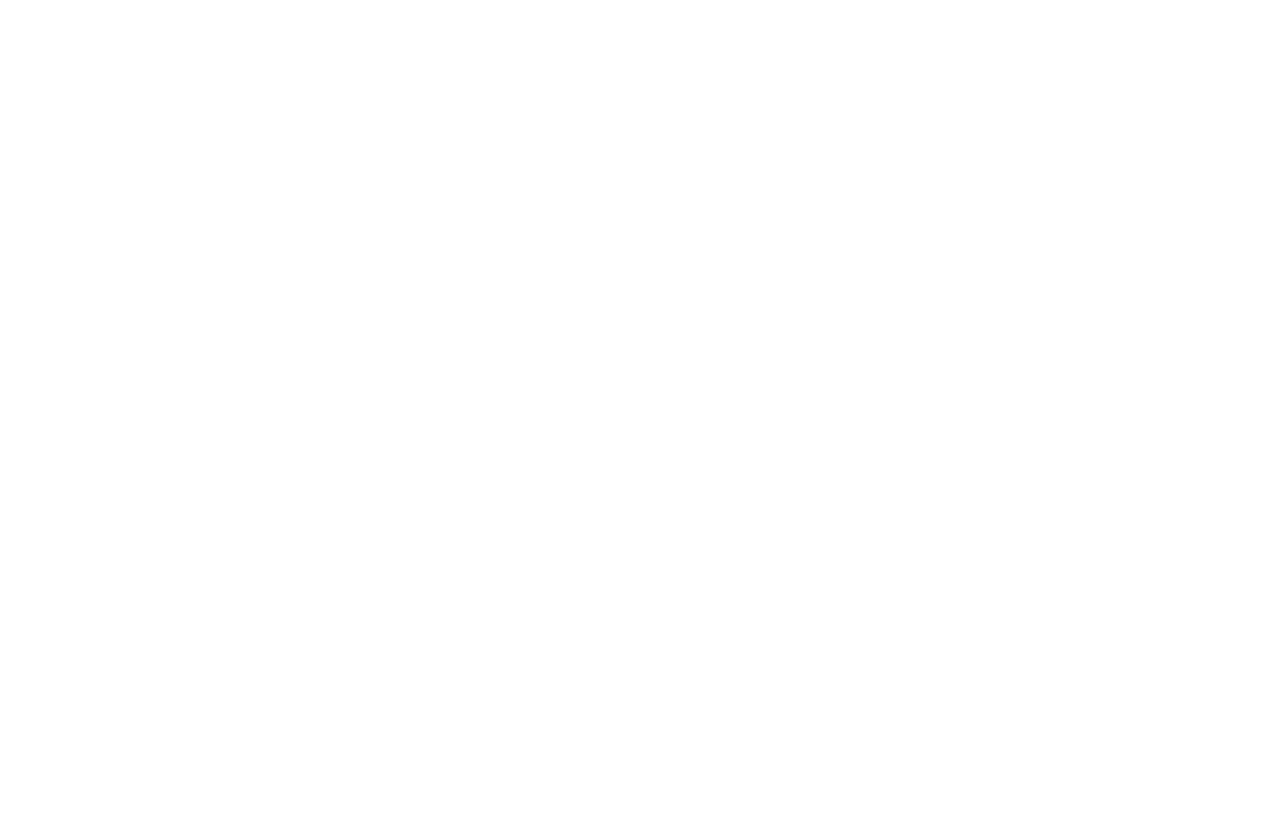
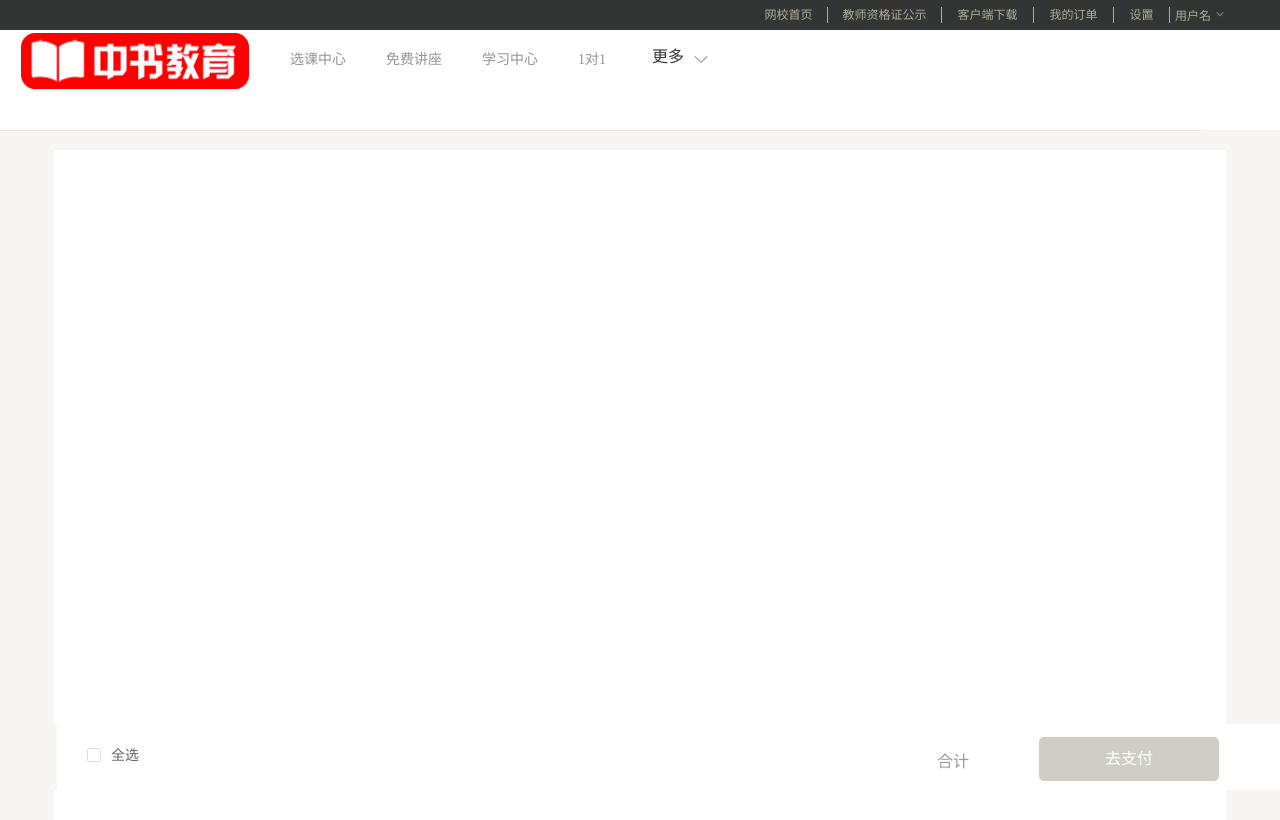
Before and after one commit to Velocityy1997/xueersi-project, a Vue app: page /shoppingcart in a window 1280 px wide. Shown: the top 820 px of the page. Built offline with nearby package versions, Linux system fonts and the light colour scheme.

Commit message:
1120shoppingcart

```diff
--- a/src/pages/myorder.vue
+++ b/src/pages/myorder.vue
@@ -2,7 +2,7 @@
   <div style="background-color:#F6F5F4">
     <!-- 引入头部 -->
 
-<top/>
+    <top />
 
     <!-- 导航栏 -->
     <div class="headcontent" style="width:100% ; height:60px; background-color: #FF010A">
@@ -12,7 +12,9 @@
         mode="horizontal"
         @select="handleSelect"
       >
-  <el-menu-item >西安中书教育</el-menu-item>
+        <div class="zhongshujiaoyu">
+           <img src="../images/logo.jpg" alt="">
+        </div>
         <el-menu-item index="1">学习中心</el-menu-item>
         <el-submenu index="2">
           <template slot="title">我的试题</template>
@@ -23,11 +25,13 @@
 
         <el-menu-item index="4">我的应用</el-menu-item>
       </el-menu>
-
     </div>
 
     <!-- 主体内容 -->
-<div class="myorder-content" style="width:90% ; height:800px; background-color:white; margin:auto; margin-top:20px;padding:10px">
+    <div
+      class="myorder-content"
+      style="width:90% ; height:800px; background-color:white; margin:auto; margin-top:20px;padding:10px"
+    >
       <div class="zhanghuzhongxin">订单中心</div>
       <!-- Tab插件 -->
       <el-tabs :tab-position="tabPosition" style="height: 270px;">
@@ -40,7 +44,6 @@
             <el-tab-pane label="未完成 " name="third">未完成</el-tab-pane>
             <el-tab-pane label="待支付" name="fourth">待支付</el-tab-pane>
             <el-tab-pane label="已取消" name="fifth">已取消</el-tab-pane>
-
           </el-tabs>
         </el-tab-pane>
         <el-tab-pane label="我的发票">
@@ -58,106 +61,104 @@
         <el-tab-pane label="第三方绑定">
           <span class="dingdan">第三方绑定</span>
         </el-tab-pane>
-
-
-
-
-
       </el-tabs>
-
-
     </div>
-
-
-
-
   </div>
 </template>
 
 <script>
-import top from '../components/top'
+import top from "../components/top";
 export default {
   data() {
     return {
-        tabPosition: 'left'
+      tabPosition: "left"
     };
   },
   components: {
     top
   }
-}
-
+};
 </script>
 
 <style>
-.el-menu{
-    width: 90%;
+.el-menu {
+  width: 93%;
   height: 60px;
   margin: auto;
-    background-color:#FF010A;
-    color:white;
-
+  background-color: #ff010a;
+  color: white;
 }
-.el-menu-item{
+.el-menu-item {
   font-size: 16px;
   color: white;
   cursor: pointer;
 }
-.el-menu--horizontal>.el-menu-item {
-    color:white;
+.el-menu--horizontal > .el-menu-item {
+  color: white;
   border: none;
 }
-.el-tabs__item{
+.el-tabs__item {
   height: 45px;
 }
-.el-menu--horizontal>.el-submenu .el-submenu__title{
+.el-menu--horizontal > .el-submenu .el-submenu__title {
   font-size: 16px;
   color: white;
   cursor: pointer;
 }
-.el-menu-item:hover{
+.el-menu-item:hover {
   background-color: white;
-    color: #FF010A;
+  color: #ff010a;
 }
-.el-submenu__title:hover{
+.el-submenu__title:hover {
   background-color: white;
-    color: #FF010A;
+  color: #ff010a;
 }
-.el-tabs__item.is-active{
-    color: #FF010A;
+.el-tabs__item.is-active {
+  color: #ff010a;
 }
-.zhanghuzhongxin{
-    width:150px;
-    height:30px;
-    margin:15px;
+.zhanghuzhongxin {
+  width: 150px;
+  height: 30px;
+  margin: 15px;
   text-indent: 16px;
   color: #666;
 }
-.wodeziliao{
-    width:150px;
-    height:30px;
-    margin:0px;
-    font-size:14px;
+.wodeziliao {
+  width: 150px;
+  height: 30px;
+  margin: 0px;
+  font-size: 14px;
   text-indent: 35px;
   cursor: pointer;
 }
-.el-tabs .el-tab-pane .dingdan{
+.el-tabs .el-tab-pane .dingdan {
   width: 1000px;
   height: 42px;
   margin-left: 15px;
   line-height: 42px;
   color: #666;
-
 }
-.el-tabs__item:hover{
-    color:#FF010A
+.el-menu .el-menu-item img{
+    width: 230px;
+    height: 60px;
+    text-align: center
 }
-.dingdanlist{
+.el-tabs__item:hover {
+  color: #ff010a;
+}
+.dingdanlist {
   margin-left: 16px;
   margin-top: 0px;
-
 }
-.dingdanlist:eq(0){
-    color: #FF010A;
+.dingdanlist:eq(0) {
+  color: #ff010a;
+}
+.zhongshujiaoyu{
+    width: 230px;
+    height: 58px;
+    padding-top: 2px;
+    background-color: #ff010a;
+    float: left;
+    margin-right: 12px;
 }
 </style>
--- /dev/null
+++ b/src/pages/shoppingcart.vue
@@ -0,0 +1,182 @@
+<template>
+  <div style="background-color:#F6F5F4">
+    <!-- 引入头部 -->
+    <top />
+    <!-- 导航栏 -->
+    <div class="headcontent" style="width:100% ; height:100px; background-color: white">
+      <el-menu
+        :default-active="activeIndex2"
+        class="el-menu-demo"
+        mode="horizontal"
+        @select="handleSelect"
+      >
+        <el-menu-item>
+            <img src="../images/logo.png" alt="">
+        </el-menu-item>
+        <el-menu-item index="1">选课中心</el-menu-item>
+        <el-menu-item index="2">免费讲座</el-menu-item>
+
+        <el-menu-item index="3">学习中心</el-menu-item>
+        <el-menu-item index="4">1对1</el-menu-item>
+
+       <el-menu-item index="3">
+           <el-dropdown >
+  <span class="el-dropdown-link">
+    更多<i class="el-icon-arrow-down el-icon--right"></i>
+  </span>
+  <el-dropdown-menu slot="dropdown" >
+    <el-dropdown-item>编程社区</el-dropdown-item>
+
+    <el-dropdown-item >逛书城</el-dropdown-item>
+    <el-dropdown-item disabled>学社团</el-dropdown-item>
+     <el-dropdown-item disabled>写代码</el-dropdown-item>
+
+    <el-dropdown-item disabled>小组汇</el-dropdown-item>
+  </el-dropdown-menu>
+</el-dropdown>
+
+
+           </el-menu-item>
+
+      </el-menu>
+    </div>
+<!-- 主体内容 -->
+    <div
+      class="myorder-content"
+      style="width:90% ; height:800px; background-color:white; margin:auto; margin-top:20px;padding:10px"
+    >
+    </div>
+
+
+    <!-- 底部付款定位 -->
+    <div class="qzf">
+      <div class="quzhifu">
+        <div class="qxbtn">
+          <el-checkbox
+            :indeterminate="isIndeterminate"
+            v-model="checkAll"
+            @change="handleCheckAllChange"
+          >全选</el-checkbox>
+          <div style="margin: 15px 0;"></div>
+          <el-checkbox-group v-model="checkedCities" @change="handleCheckedCitiesChange">
+            <el-checkbox v-for="city in cities" :label="city" :key="city">{{city}}</el-checkbox>
+          </el-checkbox-group>
+        </div>
+
+        <p>合计</p>
+        <div class="quzhifu_fukuan">去支付</div>
+      </div>
+    </div>
+  </div>
+</template>
+
+<script>
+import top from "../components/top";
+export default {
+    data:{
+
+    },
+  components: {
+    top
+  }
+};
+</script>
+
+<style>
+* {
+  margin: 0px;
+  padding: 0px;
+}
+.qzf {
+  width: 100%;
+  height: 66px;
+  background-color: #f6f5f4;
+  position: fixed;
+  bottom: 10px;
+}
+.quzhifu {
+  width: 1235px;
+  height: 66px;
+  margin-bottom: 0px;
+  background-color: white;
+  margin-left: 57px;
+}
+.quzhifu p {
+  font-size: 16px;
+  color: #999;
+  float: left;
+  margin-left: 790px;
+  margin-top: 24px;
+}
+.quzhifu .quzhifu_fukuan {
+  width: 180px;
+  height: 44px;
+  background-color: #d0cdc7;
+  color: white;
+  position: relative;
+  left: 70px;
+  top: 13px;
+  float: left;
+  border-radius: 5px;
+  text-align: center;
+  line-height: 44px;
+  cursor: pointer;
+}
+.quzhifu .qxbtn {
+  width: 60px;
+  height: 30px;
+  margin-left: 30px;
+  margin-top: 22px;
+  float: left;
+}
+.el-menu {
+  width: 94%;
+  height: 100px;
+  margin: auto;
+  background-color: white;
+  color: #333;
+}
+.el-menu-item {
+  font-size: 16px;
+  color: #333;
+  cursor: pointer;
+}
+.el-menu.el-menu--horizontal{
+    border-bottom: none;
+}
+.el-menu--horizontal > .el-menu-item {
+  height: 100px;
+  line-height: 100px;
+  color: #333;
+  border: none;
+}
+.el-menu--horizontal > .el-submenu .el-submenu__title {
+    height: 100px;
+  line-height: 100px;
+  font-size: 16px;
+  color: #333;
+  cursor: pointer;
+}
+.el-menu--horizontal>.el-menu-item:not(.is-disabled):hover {
+  color:#ff010a;
+
+}
+.el-submenu__title:hover {
+  color:#ff010a;
+
+}
+.el-menu-item .el-dropdown{
+    margin-top: -8px;
+    margin-left: 6px;
+    font-size: 16px;
+    color: #333;
+}
+.el-menu .el-menu-item img{
+    width: 230px;
+    height: 59px;
+    text-align: center
+}
+.el-menu-item .el-dropdown:hover{
+    color:#ff010a
+}
+</style>
--- a/src/pages/test.vue
+++ /dev/null
@@ -1,53 +0,0 @@
-<template>
-  <div>
-      <div :class="n==1?class1:class2" @click="btn(1)">登录</div>
-      <div :class="n==2?class1:class2" @click="btn(2)">注册</div>
-      <div v-if="n==1" class="twomenu">
-          我是登录页面
-      </div>
-      <div v-if="n==2" class="twomenu">
-          我是注册页面
-      </div>
-  </div>
-</template>
-
-<script>
-export default {
-    data() {
-        return {
-            class1:'choose CActive',
-            class2:'choose',
-            n:1,
-        }
-    },
-    methods: {
-        btn(item){
-            this.n=item;
-        }
-    },
-}
-</script>
-
-<style>
-.choose{
-    width: 100px;
-    height: 40px;
-    text-align: center;
-    line-height: 40px;
-    background-color: greenyellow;
-    border-radius: 5px;
-    float: left;
-}
-.CActive{
-background-color: red;
-color: white;
-}
-.twomenu{
-    clear: both;
-    width: 200px;
-    height: 200px;
-    border:4px solid red;
-    border-radius: 5px;
-    margin-top: 100px;
-}
-</style>
--- a/src/router/index.js
+++ b/src/router/index.js
@@ -3,7 +3,8 @@
 import myorder from '@/pages/myorder'
 import top from '@/components/top'
 import foot from '@/components/foot'
-import test from '@/pages/test'
+import shoppingcart from '@/pages/shoppingcart'
+
 
 Vue.use(Router)
 
@@ -25,9 +26,9 @@
             component: foot
         },
         {
-            path: '/test',
-            name: 'test',
-            component: test
+            path: '/shoppingcart',
+            name: 'shoppingcart',
+            component: shoppingcart
         }
     ]
 })
```
Also changed, not shown: src/images/logo.jpg (added), src/images/logo.png (added). Lines whose indentation alone changed are shown as unchanged.
